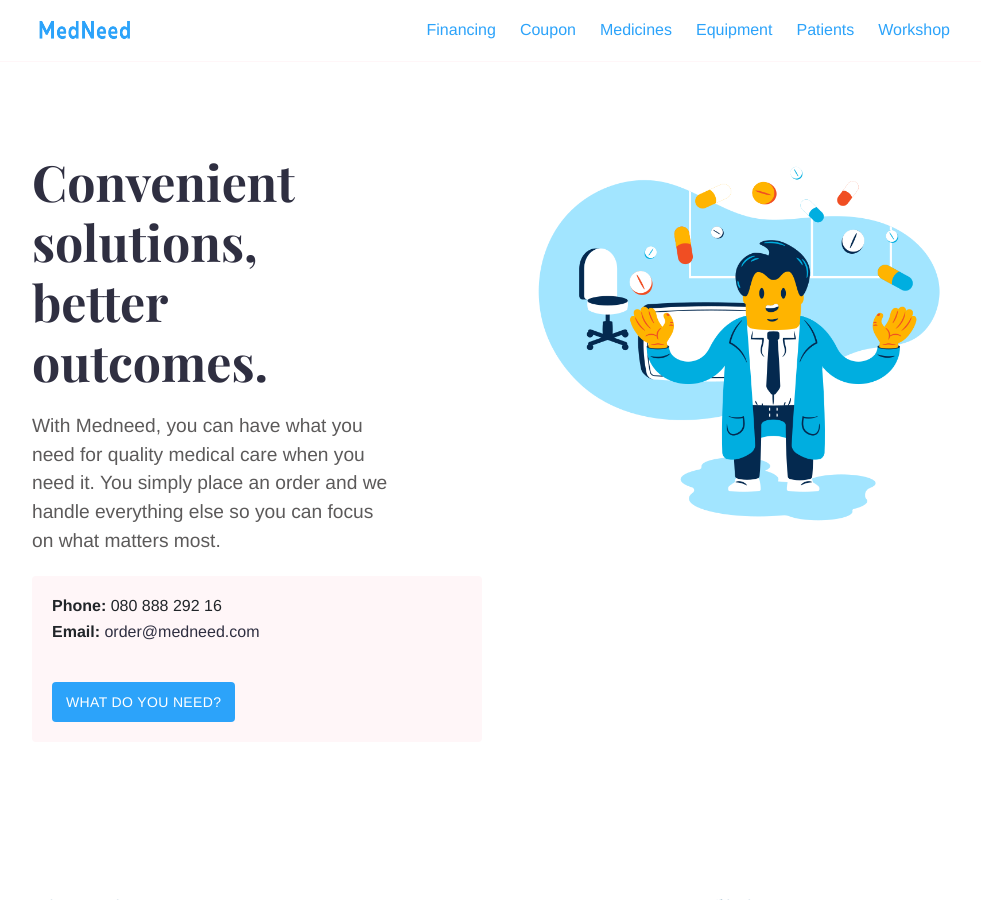
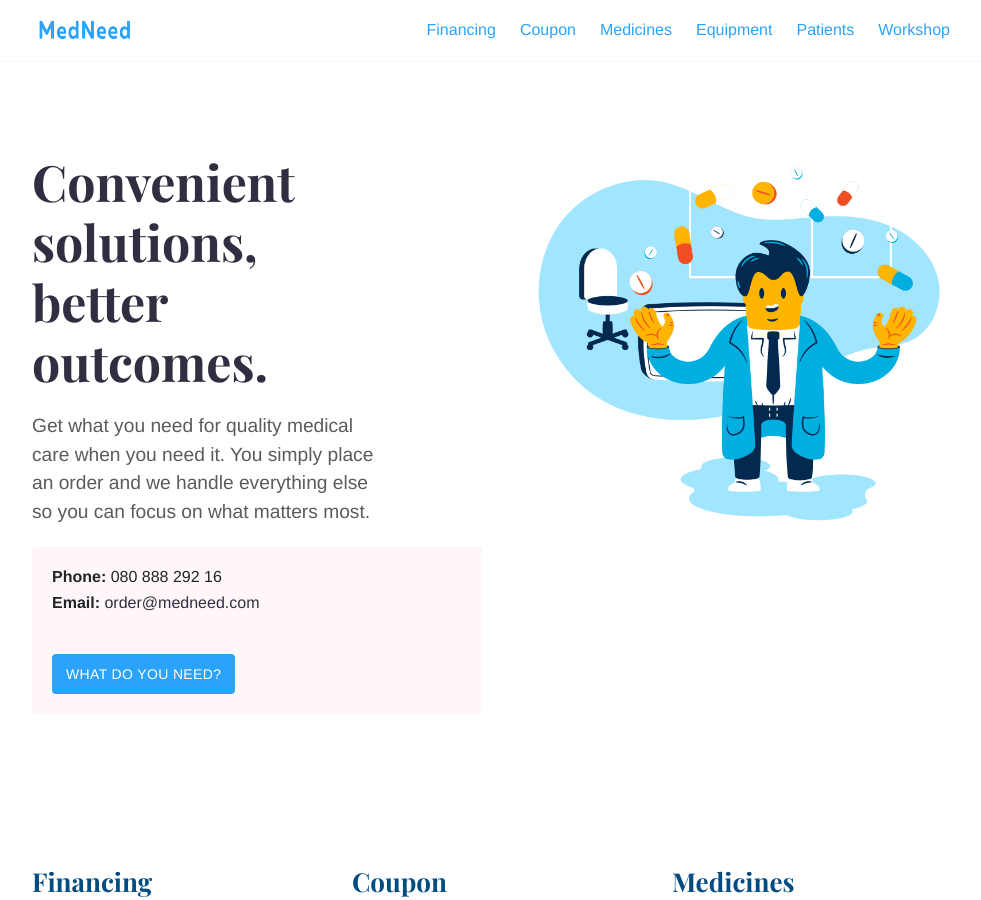
Before and after one commit to Iraneus/betamedneed, a Jekyll site: the page built from index.md, in a window 1280 px wide and 900 px high. Shown: the whole window, without its empty margins (143-1124 px from the left). Built offline with Jekyll 4.4.1, drawn with Linux system fonts in a browser that asks for light colours.

Commit message:
update home

```diff
--- a/index.md
+++ b/index.md
@@ -10,4 +10,4 @@
 
 # Convenient solutions, better outcomes.
 
-With Medneed, you can have what you need for quality medical care when you need it. You simply place an order and we handle everything else so you can focus on what matters most.
+Get what you need for quality medical care when you need it. You simply place an order and we handle everything else so you can focus on what matters most.
```
